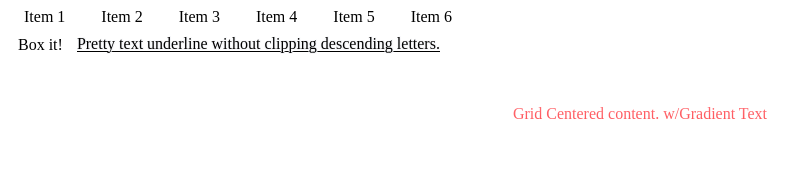
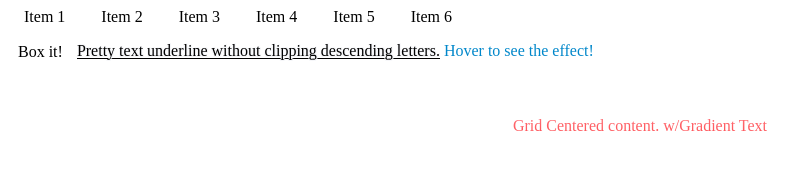
Before and after one commit to raythurman2386/Code-snippets-and-practice, a plain HTML site: page index.html in a window 1280 px wide. Shown: the whole page, without its empty margins (0-812 px from the left). Drawn offline with Linux system fonts and the light colour scheme.

Commit message:
css underline animations

```diff
--- a/css/style.css
+++ b/css/style.css
@@ -60,3 +60,28 @@ span {
 .sibling-fade:hover span:not(:hover) {
 	opacity: 0.5;
 }
+
+/* 		Hover underline Animation		 */
+.hover-underline-animation {
+	display: inline-block;
+	position: relative;
+	color: #0087ca;
+}
+
+.hover-underline-animation::after {
+	content: '';
+	position: absolute;
+	width: 100%;
+	transform: scaleX(0);
+	height: 2px;
+	bottom: 0;
+	left: 0;
+	background-color: #0087ca;
+	transform-origin: bottom right;
+	transition: transform 0.25s ease-out;
+}
+
+.hover-underline-animation:hover::after {
+	transform: scaleX(1);
+	transform-origin: bottom left;
+}
--- a/index.html
+++ b/index.html
@@ -16,6 +16,7 @@
   </div>
   <p class="hover-shadow-box-animation">Box it!</p>
   <p class="pretty-text-underline">Pretty text underline without clipping descending letters.</p>
+  <p class="hover-underline-animation">Hover to see the effect!</p>
 <div class="grid-centering">
   <div class="child">Grid Centered content. w/Gradient Text</div>
 </div>
```
